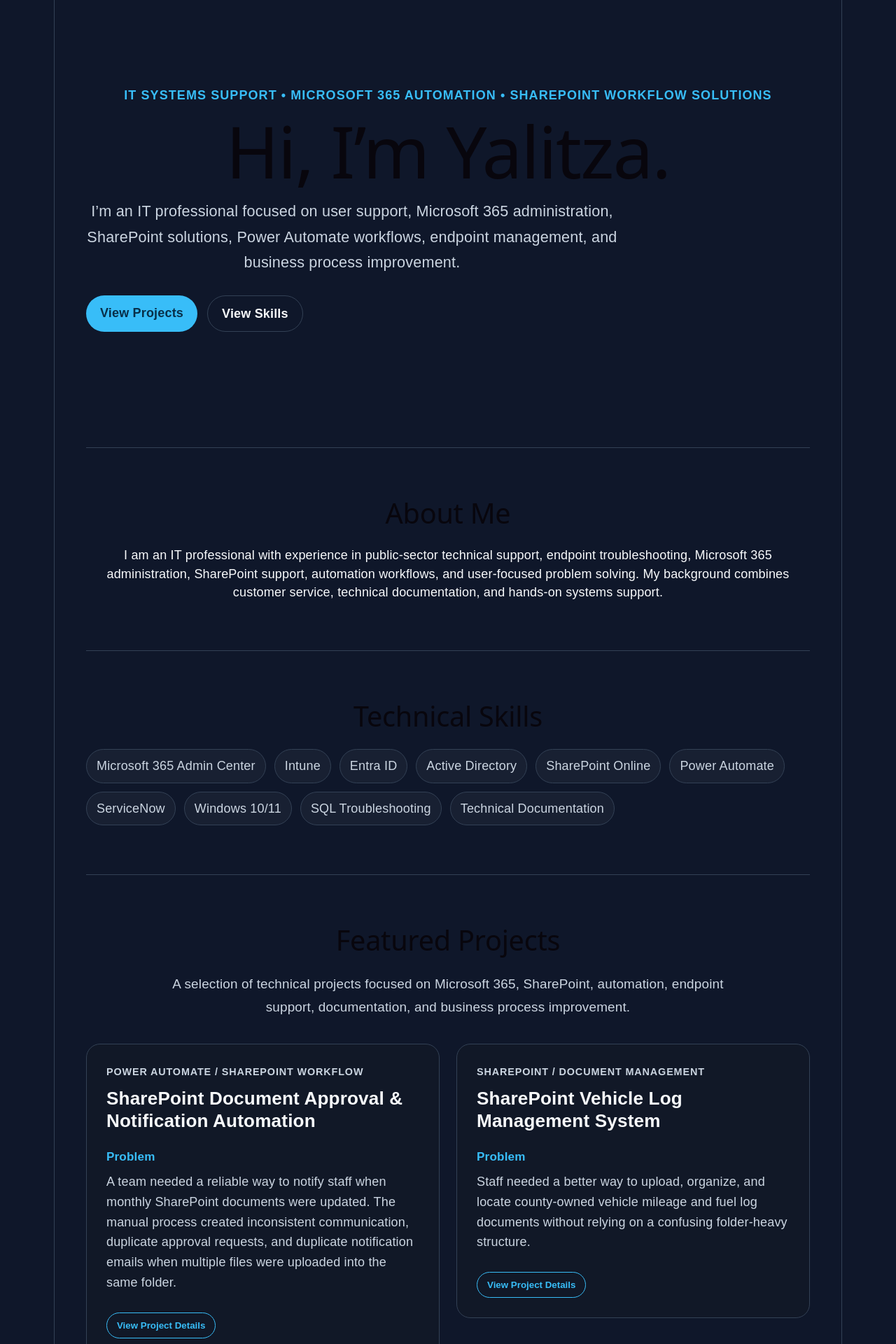
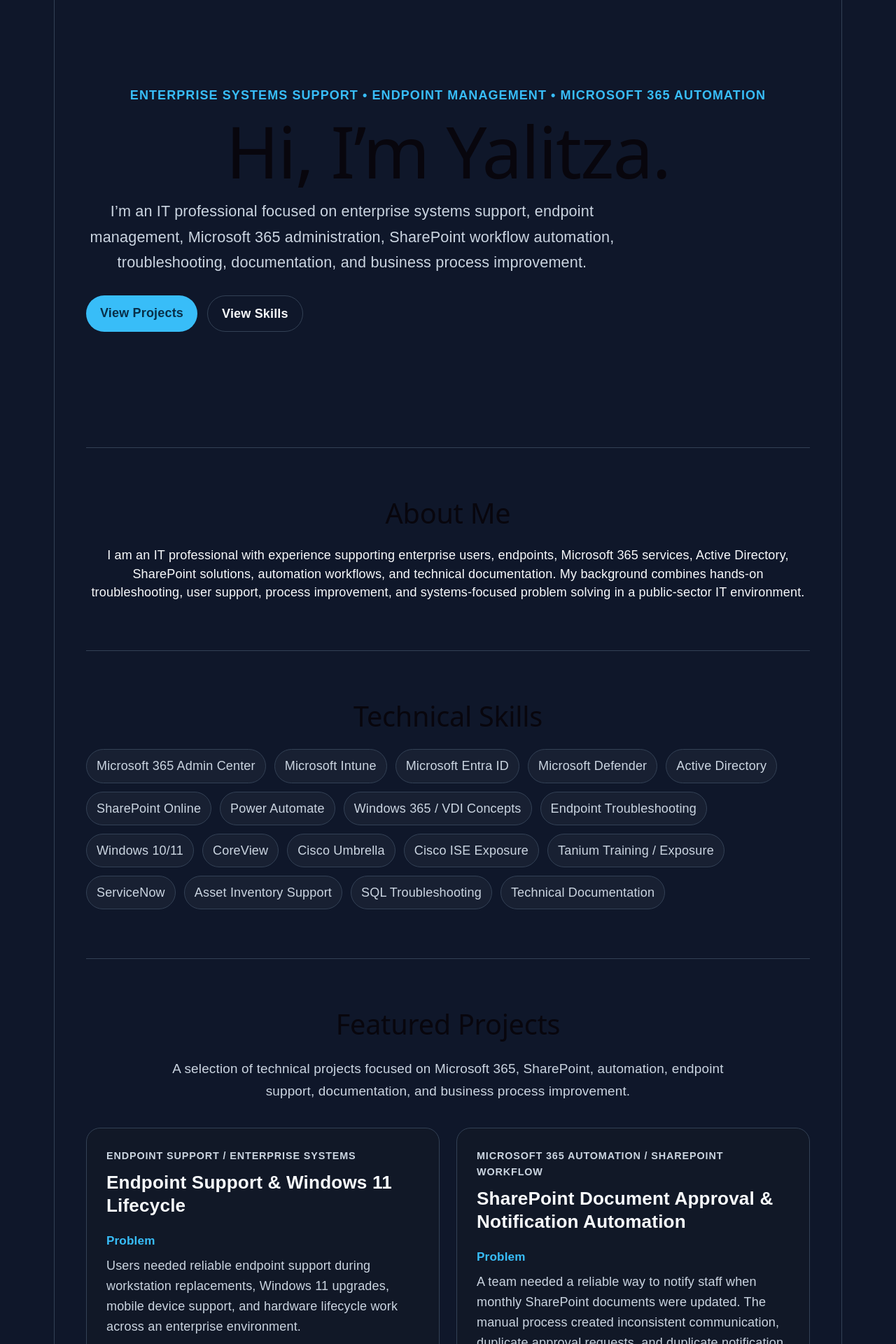
Before and after one commit to yalitzab/yalitza-portfolio-it, a React (Vite) app: page / in a window 1280 px wide. Shown: the part 120-2040 px from the top of the page at 70% size. Built offline with nearby package versions, Linux system fonts and the light colour scheme.

Commit message:
Update portfolio

```diff
--- a/src/App.jsx
+++ b/src/App.jsx
@@ -57,8 +57,36 @@ function ProjectCard({ project }) {
 }
 
 const projects = [
+
   {
-  type: "Power Automate / SharePoint Workflow",
+  type: "Endpoint Support / Enterprise Systems",
+  title: "Endpoint Support & Windows 11 Lifecycle",
+  problem:
+    "Users needed reliable endpoint support during workstation replacements, Windows 11 upgrades, mobile device support, and hardware lifecycle work across an enterprise environment.",
+  solution:
+    "Supported device deployments, endpoint troubleshooting, user communication, inventory tracking, and escalation while working with Microsoft 365, Active Directory, endpoint management tools, and ticketing processes.",
+  tools: [
+    "Windows 10/11",
+    "Microsoft 365",
+    "Intune",
+    "Entra ID",
+    "Active Directory",
+    "ServiceNow",
+    "Endpoint Support"
+  ],
+  demonstrated: [
+    "Supported endpoint troubleshooting and device lifecycle processes",
+    "Assisted users during workstation replacements and Windows 11 upgrade work",
+    "Used Microsoft 365, Active Directory, and endpoint tools to support device readiness",
+    "Documented issues clearly for escalation, tracking, and follow-up",
+    "Communicated technical issues in a user-friendly way"
+  ],
+  impact:
+    "Supported reliable endpoint operations, improved user readiness during device changes, and helped maintain continuity in a public-sector IT environment."
+},
+
+  {
+  type: "Microsoft 365 Automation / SharePoint Workflow",
   title: "SharePoint Document Approval & Notification Automation",
   problem:
     "A team needed a reliable way to notify staff when monthly SharePoint documents were updated. The manual process created inconsistent communication, duplicate approval requests, and duplicate notification emails when multiple files were uploaded into the same folder.",
@@ -101,6 +129,7 @@ const projects = [
     impact:
       "Improved organization, reduced folder confusion, and created a more scalable process for non-technical staff."
   },
+
   {
     type: "Power Automate / Workflow Automation",
     title: "Community Events Approval Workflow",
@@ -118,41 +147,9 @@ const projects = [
     impact:
       "Helped standardize approvals, reduce manual follow-up, and improve communication around public-facing events."
   },
-  {
-    type: "Endpoint Support / Device Lifecycle",
-    title: "Endpoint Support & Windows 11 Lifecycle",
-    problem:
-      "Users needed reliable device support during workstation replacements, Windows 11 upgrades, mobile device support, and hardware lifecycle work.",
-    solution:
-      "Supported device deployments, troubleshooting, inventory tracking, user communication, and escalation while working with Microsoft 365 and endpoint management tools.",
-    tools: ["Windows 10/11", "Intune", "Entra ID", "ServiceNow"],
-    demonstrated: [
-      "Supported endpoint troubleshooting and device lifecycle processes",
-      "Assisted users during workstation replacements and Windows 11 upgrade work",
-      "Used Microsoft 365 and endpoint tools to support device readiness",
-      "Communicated technical issues clearly with users and escalation teams"
-    ],
-    impact:
-      "Supported reliable endpoint operations and helped users stay productive during device and system changes."
-  },
-  {
-    type: "Technical Documentation / Help Desk",
-    title: "IT Troubleshooting Knowledge Base",
-    problem:
-      "Recurring support issues needed clear troubleshooting steps so tickets could be handled consistently and escalated with the right information.",
-    solution:
-      "Created practical support documentation for issues such as jail call troubleshooting, caller ID problems, printer scan issues, and ticket ownership expectations.",
-    tools: ["ServiceNow", "Documentation", "Troubleshooting", "User Support"],
-    demonstrated: [
-      "Created repeatable troubleshooting steps for recurring support issues",
-      "Documented what information should be collected before escalation",
-      "Improved consistency in help desk ticket handling and user communication",
-      "Translated technical troubleshooting into clear instructions for support staff"
-    ],
-    impact:
-      "Improved consistency, helped collect better details before escalation, and supported clearer communication with users."
-  }
-];
+
+]
+
 
 function App() {
   return (
@@ -169,14 +166,14 @@ function App() {
       </header>
 
       <section className="hero">
-        <p className="eyebrow">IT Systems Support • Microsoft 365 Automation • SharePoint Workflow Solutions</p>
+        <p className="eyebrow">Enterprise Systems Support • Endpoint Management • Microsoft 365 Automation</p>
 
         <h1>Hi, I’m Yalitza.</h1>
 
         <p className="intro">
-          I’m an IT professional focused on user support, Microsoft 365 administration,
-          SharePoint solutions, Power Automate workflows, endpoint management, and
-          business process improvement.
+          I’m an IT professional focused on enterprise systems support, endpoint
+          management, Microsoft 365 administration, SharePoint workflow automation,
+          troubleshooting, documentation, and business process improvement.
         </p>
 
         <div className="hero-buttons">
@@ -188,10 +185,11 @@ function App() {
       <section className="section about">
         <h2>About Me</h2>
         <p>
-          I am an IT professional with experience in public-sector technical support,
-          endpoint troubleshooting, Microsoft 365 administration, SharePoint support,
-          automation workflows, and user-focused problem solving. My background combines
-          customer service, technical documentation, and hands-on systems support.
+          I am an IT professional with experience supporting enterprise users, endpoints,
+          Microsoft 365 services, Active Directory, SharePoint solutions, automation
+          workflows, and technical documentation. My background combines hands-on
+          troubleshooting, user support, process improvement, and systems-focused problem
+          solving in a public-sector IT environment.
         </p>
       </section>
 
@@ -200,13 +198,21 @@ function App() {
 
         <div className="skills-grid">
             <span>Microsoft 365 Admin Center</span>
-          <span>Intune</span>
-          <span>Entra ID</span>
+            <span>Microsoft Intune</span>
+            <span>Microsoft Entra ID</span>
+            <span>Microsoft Defender</span>
             <span>Active Directory</span>
             <span>SharePoint Online</span>
             <span>Power Automate</span>
+            <span>Windows 365 / VDI Concepts</span>
+            <span>Endpoint Troubleshooting</span>
+            <span>Windows 10/11</span>
+            <span>CoreView</span>
+            <span>Cisco Umbrella</span>
+            <span>Cisco ISE Exposure</span>
+            <span>Tanium Training / Exposure</span>
             <span>ServiceNow</span>
-          <span>Windows 10/11</span>
+            <span>Asset Inventory Support</span>
             <span>SQL Troubleshooting</span>
             <span>Technical Documentation</span>
         </div>
```
Lines whose indentation alone changed are shown as unchanged.
